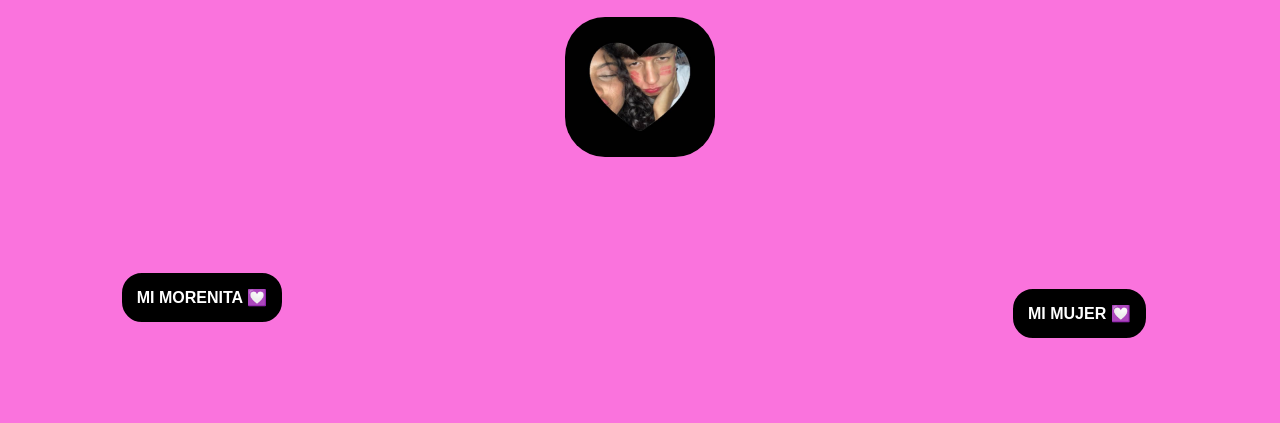
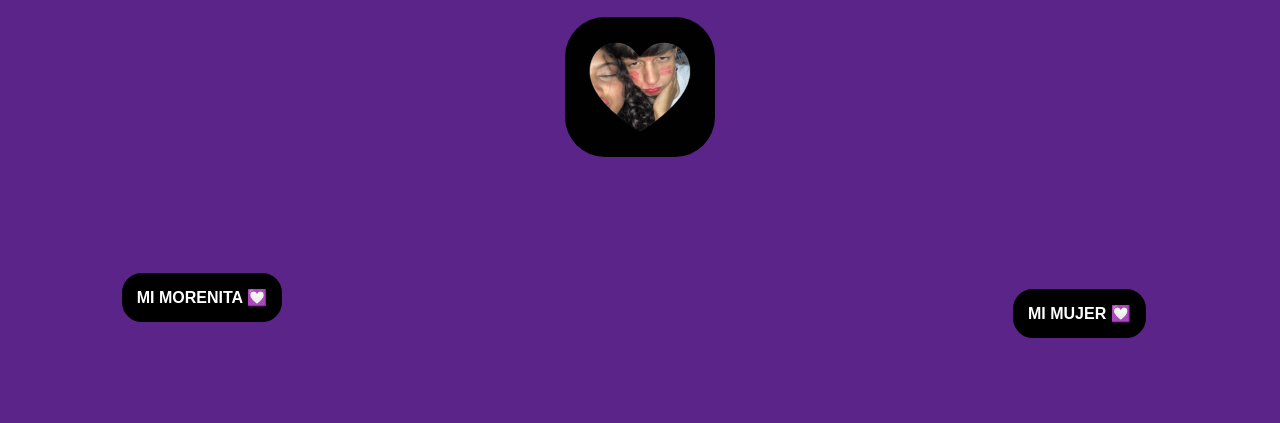
Before and after one commit to cesarlaviery/Te-Amo-Camila, a plain HTML site: page index.html in a window 1280 px wide. Shown: the part 393-816 px from the top of the page. Drawn offline with Linux system fonts and the light colour scheme.

Commit message:
Update styles.css

```diff
--- a/styles.css
+++ b/styles.css
@@ -6,7 +6,7 @@ body {
     gap: 20px;
     align-items: center;
     font-family: sans-serif;
-    background-color: rgb(250, 115, 221);
+    background-color: rgb(91, 36, 136);
     position: relative;
     overflow: hidden;
 }
```
